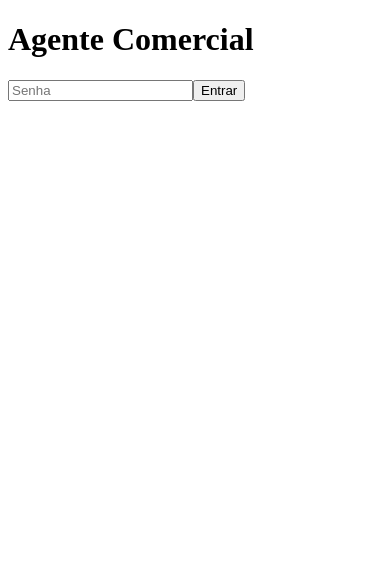
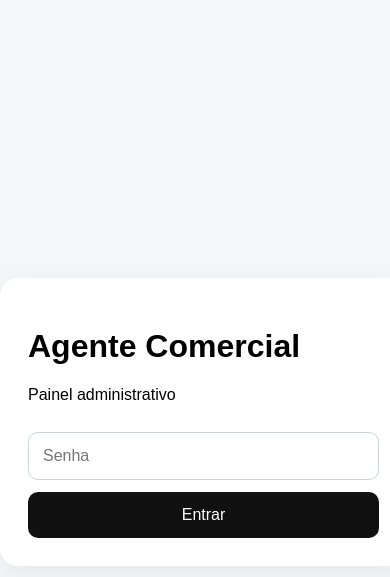
Before and after one commit to ajsm1978/agente-comercial, a Flask app: page /admin/login in a window 390 px wide. Shown: the top 577 px of the page. Run offline with Flask 3, Linux system fonts and the light colour scheme; some libraries are stand-ins or nearby versions.

Commit message:
V2 clean mobile login

```diff
--- a/templates/login.html
+++ b/templates/login.html
@@ -1 +1 @@
-<!doctype html><html lang="pt-BR"><meta charset="utf-8"><title>Login</title><body><h1>Agente Comercial</h1><form method="post"><input type="password" name="password" placeholder="Senha"><button>Entrar</button></form>{% if error %}<p>{{error}}</p>{% endif %}</body></html>
+<!doctype html><html lang="pt-BR"><head><meta charset="utf-8"><meta name="viewport" content="width=device-width,initial-scale=1"><title>Agente Comercial — Login</title><style>body{margin:0;background:#f4f6f8;font-family:Arial,sans-serif;display:grid;place-items:center;min-height:100vh}.card{width:min(420px,90vw);background:white;padding:28px;border-radius:18px;box-shadow:0 8px 30px #0001}input,button{width:100%;box-sizing:border-box;padding:14px;margin-top:12px;font-size:16px;border-radius:10px}input{border:1px solid #ccd3da}button{border:0;background:#111;color:white}.err{color:#b00020;margin-top:12px}</style></head><body><div class="card"><h1>Agente Comercial</h1><p>Painel administrativo</p><form method="post"><input type="password" name="password" placeholder="Senha" autocomplete="current-password" required><button>Entrar</button></form>{% if error %}<p class="err">{{error}}</p>{% endif %}</div></body></html>
```
